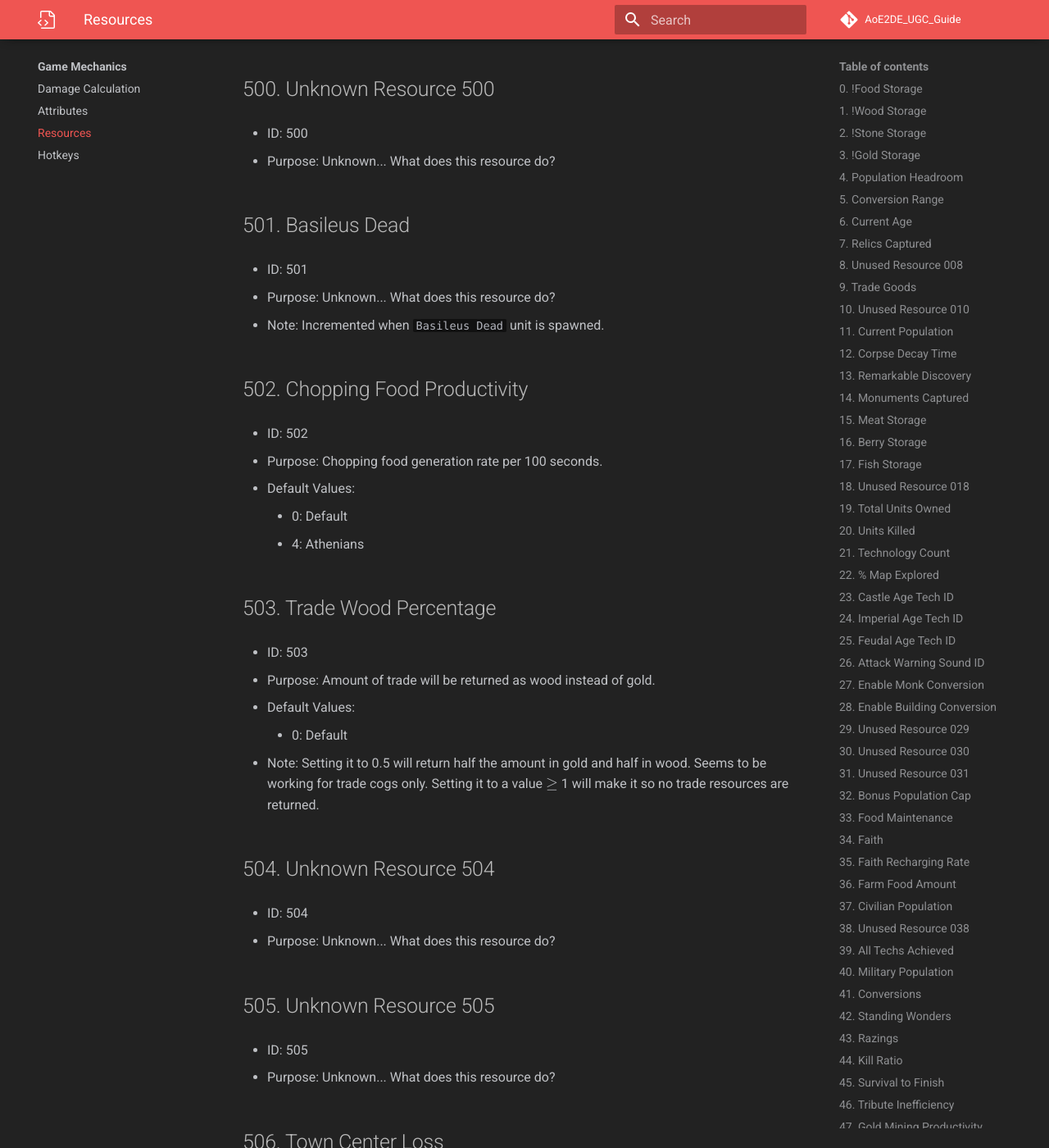
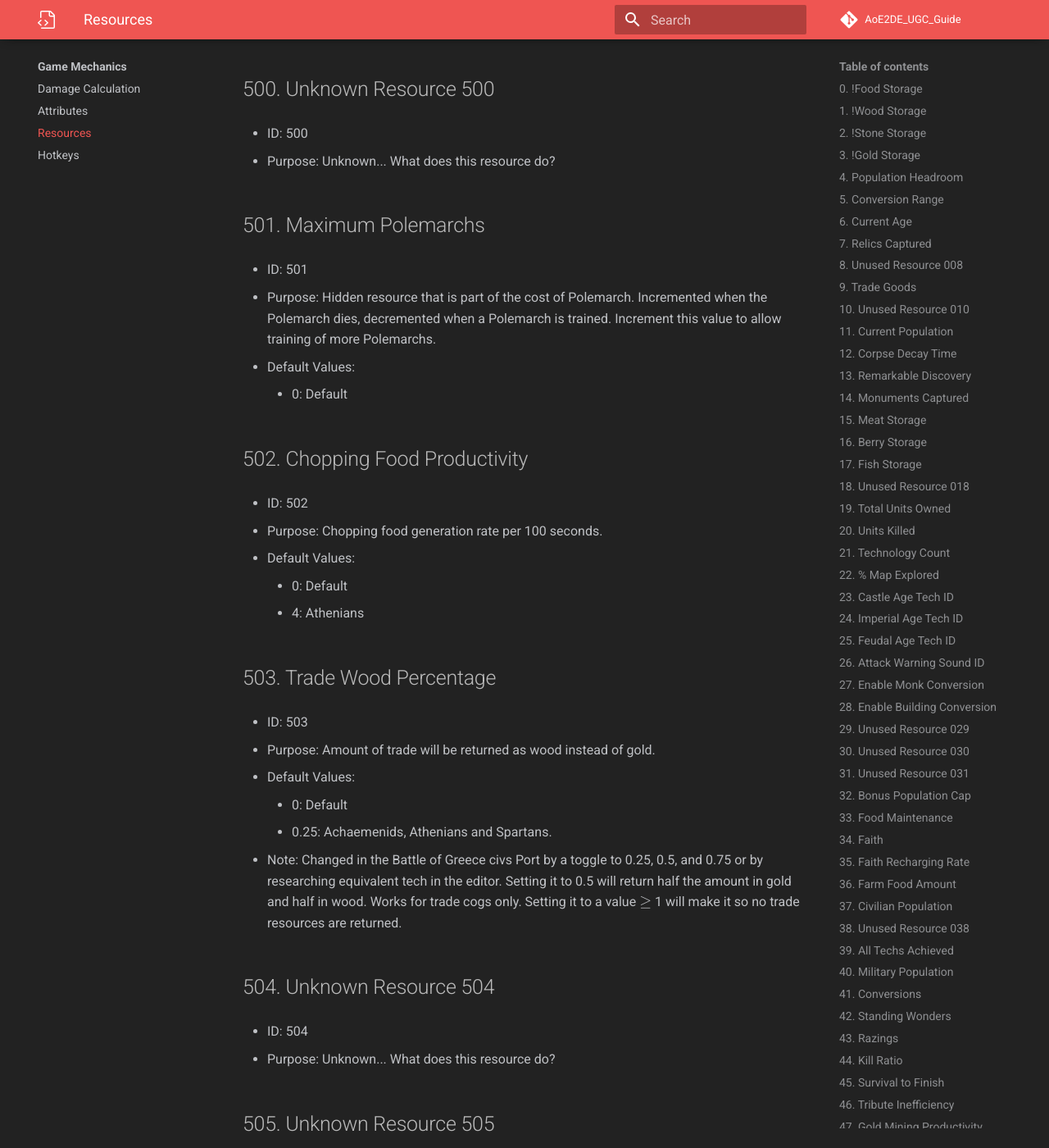
Before and after one commit to Divy1211/AoE2DE_UGC_Guide, an MkDocs documentation site: the page built from docs/general/resources/resources.md, in a window 1280 px wide and 1400 px high, scrolled down 100312 px. Shown: the whole window at 82% size. Built offline with MkDocs 1.6.1 and Material for MkDocs 9.7.7, drawn with Linux system fonts in a browser that asks for light colours; some web fonts are replaced; comment, search, counter and statistics services are not loaded; some of the changed text lies outside the part shown.

Commit message:
Added Chronicles DLC resources

```diff
--- a/docs/general/resources/resources.md
+++ b/docs/general/resources/resources.md
@@ -3808,13 +3808,15 @@ This page is a list of all the player resources in the scenario editor and their
 
 - Purpose: Unknown... What does this resource do?
 
-## 501. Basileus Dead
+## 501. Maximum Polemarchs
 
 - ID: 501
 
-- Purpose: Unknown... What does this resource do?
-
-- Note: Incremented when `Basileus Dead` unit is spawned.
+- Purpose: Hidden resource that is part of the cost of Polemarch. Incremented when the Polemarch dies, decremented when a Polemarch is trained. Increment this value to allow training of more Polemarchs.
+
+- Default Values:
+
+    - 0: Default
 
 ## 502. Chopping Food Productivity
 
@@ -3836,8 +3838,9 @@ This page is a list of all the player resources in the scenario editor and their
 - Default Values:
 
     - 0:  Default
-
-- Note: Setting it to 0.5 will return half the amount in gold and half in wood. Seems to be working for trade cogs only. Setting it to a value $\geq$ 1 will make it so no trade resources are returned.
+    - 0.25:  Achaemenids, Athenians and Spartans.
+
+- Note: Changed in the Battle of Greece civs Port by a toggle to 0.25, 0.5, and 0.75 or by researching equivalent tech in the editor. Setting it to 0.5 will return half the amount in gold and half in wood. Works for trade cogs only. Setting it to a value $\geq$ 1 will make it so no trade resources are returned.
 
 ## 504. Unknown Resource 504
 
@@ -3851,6 +3854,11 @@ This page is a list of all the player resources in the scenario editor and their
 
 - Purpose: Unknown... What does this resource do?
 
+- Default Values:
+
+    - 0:  Default
+    - 1:  Achaemenids, Athenians and Spartans
+
 ## 506. Town Center Loss
 
 - ID: 506
@@ -3860,8 +3868,9 @@ This page is a list of all the player resources in the scenario editor and their
 - Default Values:
 
     - 0:  Default
-
-- Note: Will go into negatives.
+    - 1:  Achaemenids, Athenians and Spartans
+
+- Note: Will go into negatives. Is connected to Achaemenids Town center upgrades, but is not changed by them. Maybe no longer used?
 
 ## 507. Unknown Resource 507
 
@@ -3874,7 +3883,7 @@ This page is a list of all the player resources in the scenario editor and their
     - 0:  Default
     - 1:  Athenians
 
-- Note: Athenians start with it set to 1.
+- Note: Athenians start with it set to 1 by initial Economic Policy.
 
 ## 508. Unknown Resource 508
 
@@ -3899,6 +3908,12 @@ This page is a list of all the player resources in the scenario editor and their
 - ID: 510
 
 - Purpose: Unknown... What does this resource do?
+
+- Default Values:
+
+    - 1:  Spartans
+
+- Note: Spartans start with it set to 1.
 
 ## 511. Unknown Resource 511
 
```
Also changed, not shown: other parts of docs/general/resources/resources.md (+6 -0 lines), docs/general/resources/res_desc.json.
